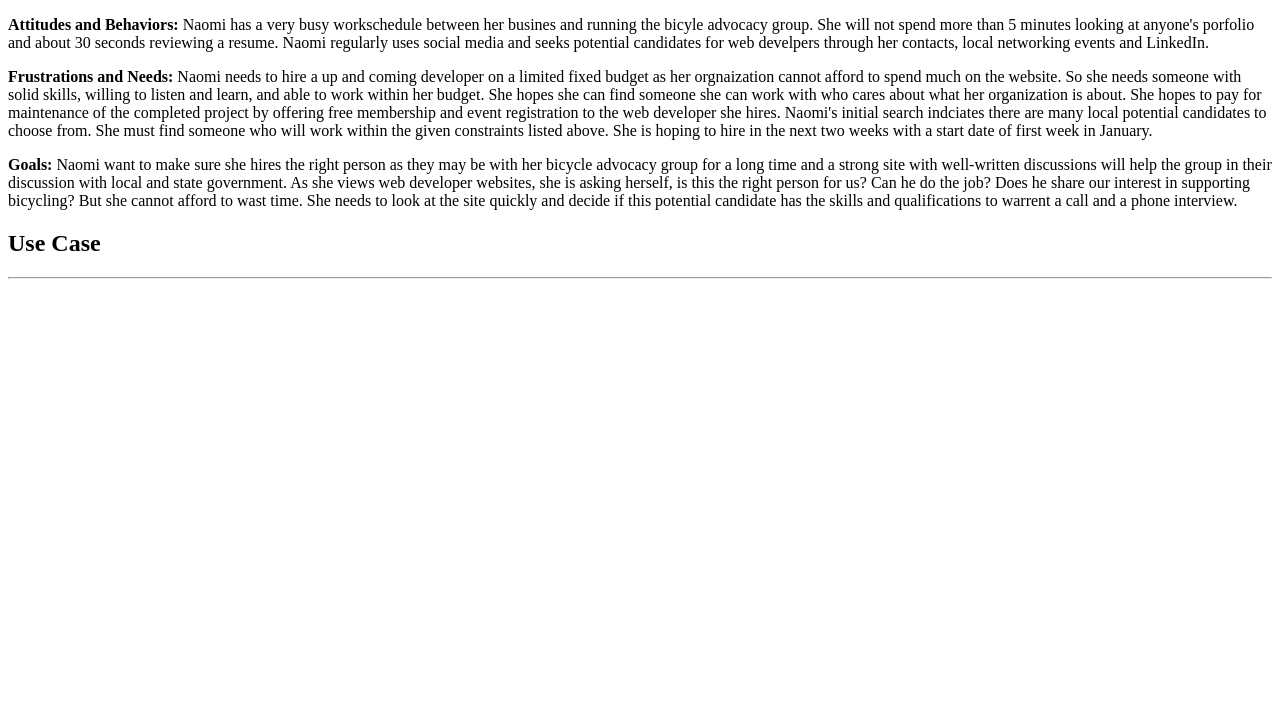
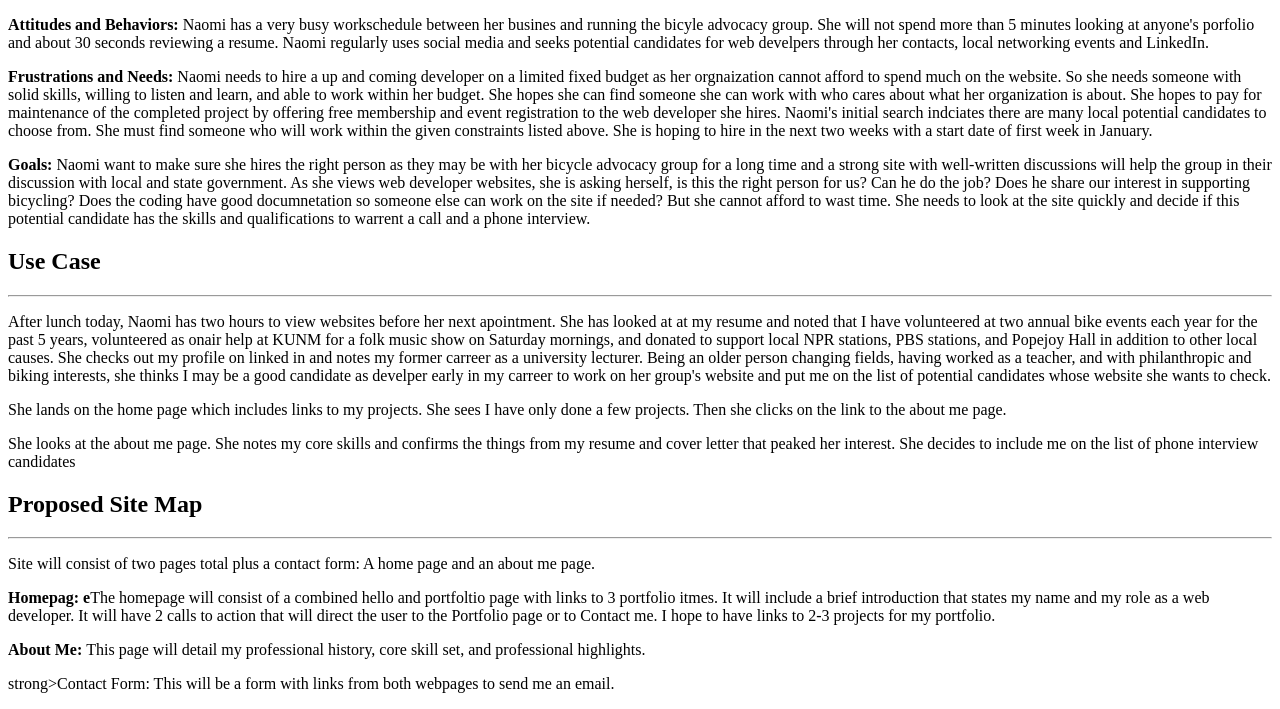
Before and after one commit to jmsaul/saul-pwpsite, a PHP site: page /documentation/milestone-2.php in a window 1280 px wide. Shown: the part 427-1136 px from the top of the page. Before the commit the page ends 706 px from the top, so only its background shows below. Run offline with PHP 8.4, Linux system fonts and the light colour scheme.

Commit message:
finished milestone 2 and worked on milestone 3

```diff
--- a/public_html/documentation/milestone-2.php
+++ b/public_html/documentation/milestone-2.php
@@ -21,12 +21,21 @@
 		<p></p>
 		<p><strong>Frustrations and Needs:  </strong>Naomi needs to hire a up and coming developer on a limited fixed budget as her orgnaization cannot afford to spend much on the website. So she needs someone with solid skills, willing to listen and learn, and able to work within her budget.  She hopes she can find someone she can work with who cares about what her organization is about.  She hopes to pay for maintenance of the completed project by offering free membership and event registration to the web developer she hires. Naomi's initial search indciates there are many local potential candidates to choose from.  She must find someone who will work within the given constraints listed above.  She is hoping to hire in the next two weeks with a start date of first week in January.</p>
 		<p></p>
-		<p><strong>Goals:  </strong>Naomi want to make sure she hires the right person as they may be with her bicycle advocacy group for a long time and a strong site with well-written discussions will help the group in their discussion with local and state government.  As she views web developer websites, she is asking herself, is this the right person for us?  Can he do the job?  Does he share our interest in supporting bicycling?  But she cannot afford to wast time.  She needs to look at the site quickly and decide if this potential candidate has the skills and qualifications to warrent a call and a phone interview.</p>
+		<p><strong>Goals:  </strong>Naomi want to make sure she hires the right person as they may be with her bicycle advocacy group for a long time and a strong site with well-written discussions will help the group in their discussion with local and state government.  As she views web developer websites, she is asking herself, is this the right person for us?  Can he do the job?  Does he share our interest in supporting bicycling?  Does the coding have good documnetation so someone else can work on the site if needed?  But she cannot afford to wast time.  She needs to look at the site quickly and decide if this potential candidate has the skills and qualifications to warrent a call and a phone interview.</p>
 		<p></p>
 		<p></p>
 		<h2>Use Case</h2>
 		<hr>
+		<p>After lunch today, Naomi has two hours to view websites before her next apointment.  She has looked at at my resume and noted that I have volunteered at two annual bike events each year for the past 5 years, volunteered as onair help at KUNM for a folk music show on Saturday mornings, and donated to support local NPR stations, PBS stations, and Popejoy Hall in addition to other local causes.  She checks out my profile on linked in and notes my former carreer as a university lecturer.  Being an older person changing fields, having worked as a teacher, and with philanthropic and biking interests, she thinks I may be a good candidate as develper early in my carreer to work on her group's website and put me on the list of potential candidates whose website she wants to check.</p>
+		<p>She lands on the home page which includes links to my projects.  She sees I have only done a few projects.  Then she clicks on the link to the about me page.</p>
+		<p>She looks at the about me page.  She notes my core skills and confirms the things from my resume and cover letter that peaked her interest.  She decides to include me on the list of phone interview candidates</p>
 		<p></p>
+		<h2>Proposed Site Map</h2>
+		<hr>
+		<p>Site will consist of two pages total plus a contact form: A home page and an about me page.</p>
+		<p><strong>Homepag:  e</strong>The homepage will consist of a combined hello and portfoltio page with links to 3 portfolio itmes.  It will include a brief introduction that states my name and my role as a web developer. It will have 2 calls to action that will direct the user to the Portfolio page or to Contact me. I hope to have links to 2-3 projects for my portfolio.</p>
+		<p><strong>About Me:  </strong>This page will detail my professional history, core skill set, and professional highlights.</p>
+		<p>strong>Contact Form:  </strong>This will be a form with links from both webpages to send me an email.</p>
 	</body>
 
 </html>
```
Also changed, not shown: public_html/documentation/milestone-3.php (+6 -3 lines).
